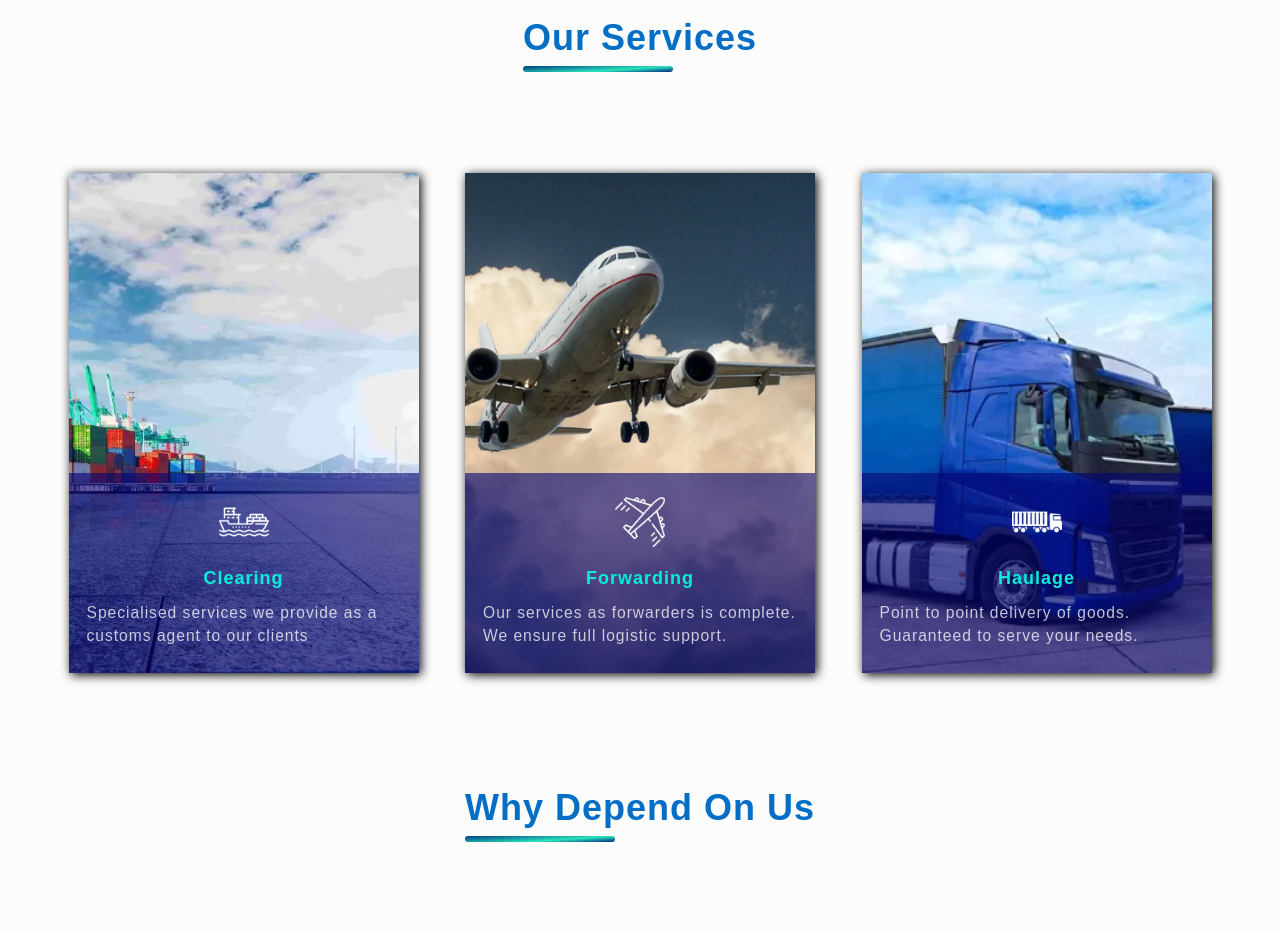
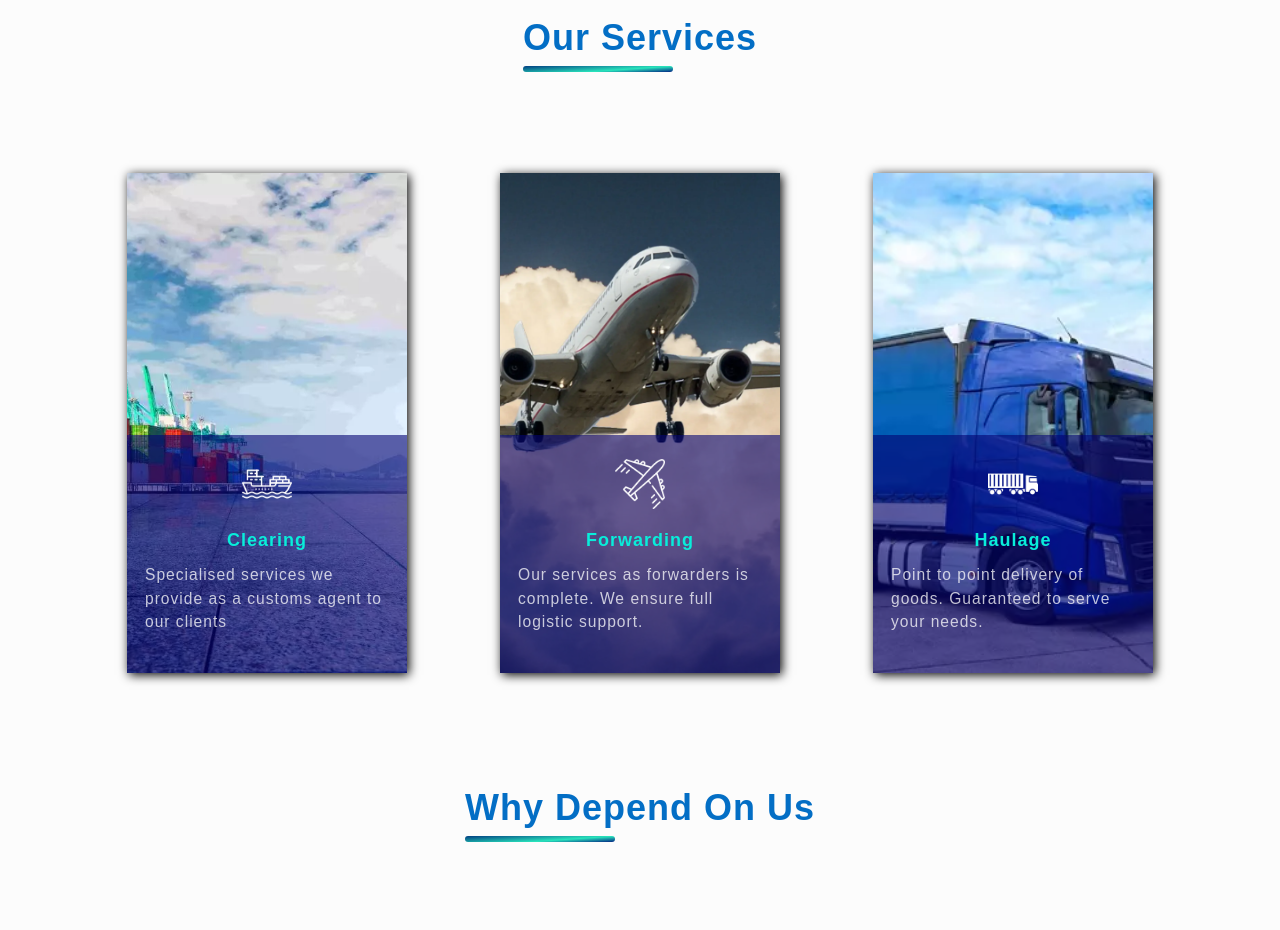
Before and after one commit to abeonweb/marine-express-site, a Next.js app: page / in a window 1280 px wide. Shown: the part 880-1810 px from the top of the page. Built offline with nearby package versions, Linux system fonts and the light colour scheme.

Commit message:
reduced size of cards reduced padding on textContainer

```diff
--- a/styles/Service.module.css
+++ b/styles/Service.module.css
@@ -13,7 +13,7 @@
     flex-wrap: wrap;
     align-items: center;
     justify-content: space-evenly;
-    gap: 2em;
+    gap: 1em;
 }
 
 .article {
@@ -21,7 +21,7 @@
     background-color: rgb(12, 4, 104);
     margin: 3em 0 0;
     width: 100%;
-    max-width: 350px;
+    max-width: 280px;
     height: 500px;
     overflow: hidden;
     position: relative;
@@ -39,11 +39,10 @@
 
 .textContainer {
     background-color: rgba(4, 4, 115, 0.6);
-    height: 40%;
     width: 100%;
     position: absolute;
     bottom: 0;
-    padding: 2em 1.5em 3em;
+    padding: 2em 1.5em;
     display: flex;
     flex-direction: column;
 }
```
